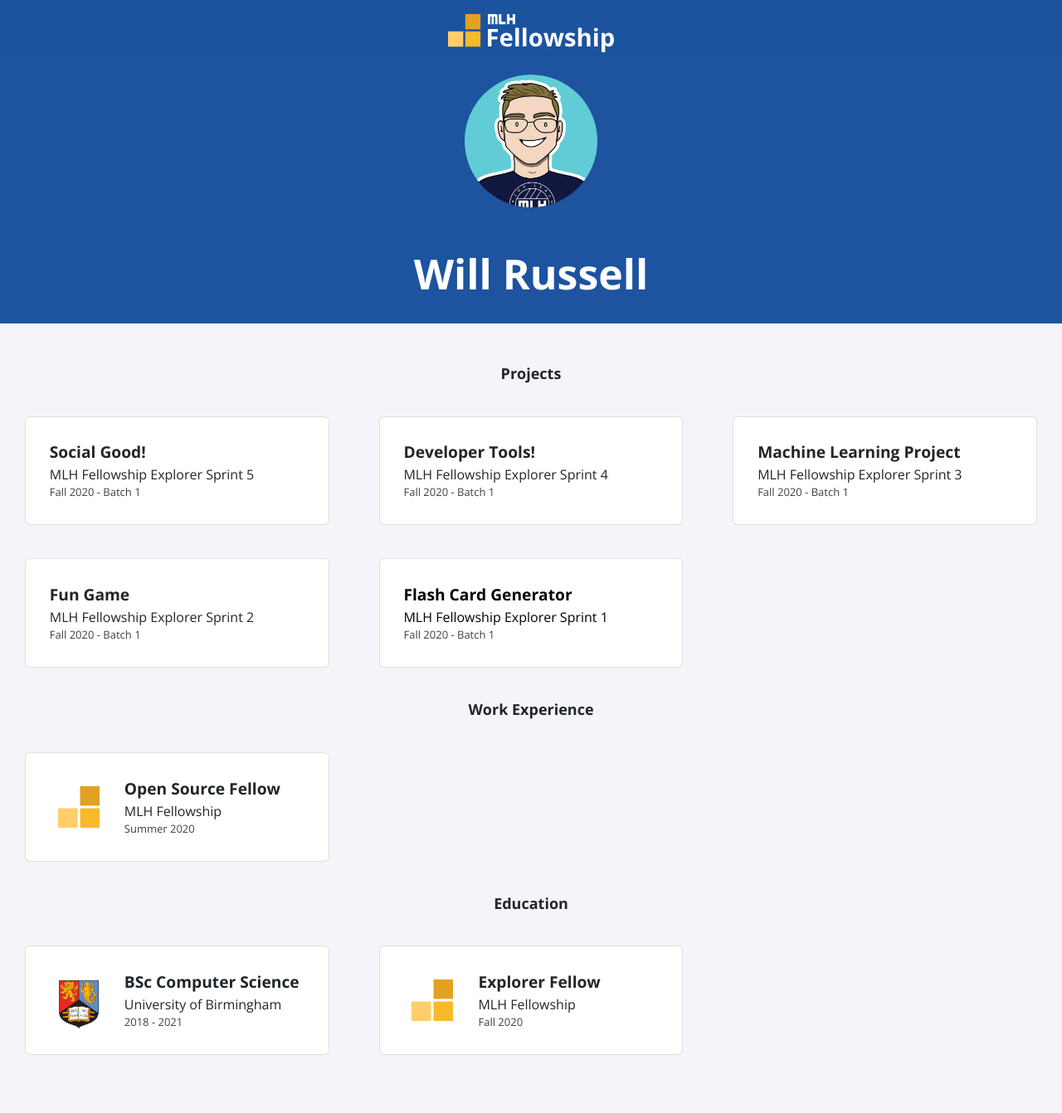
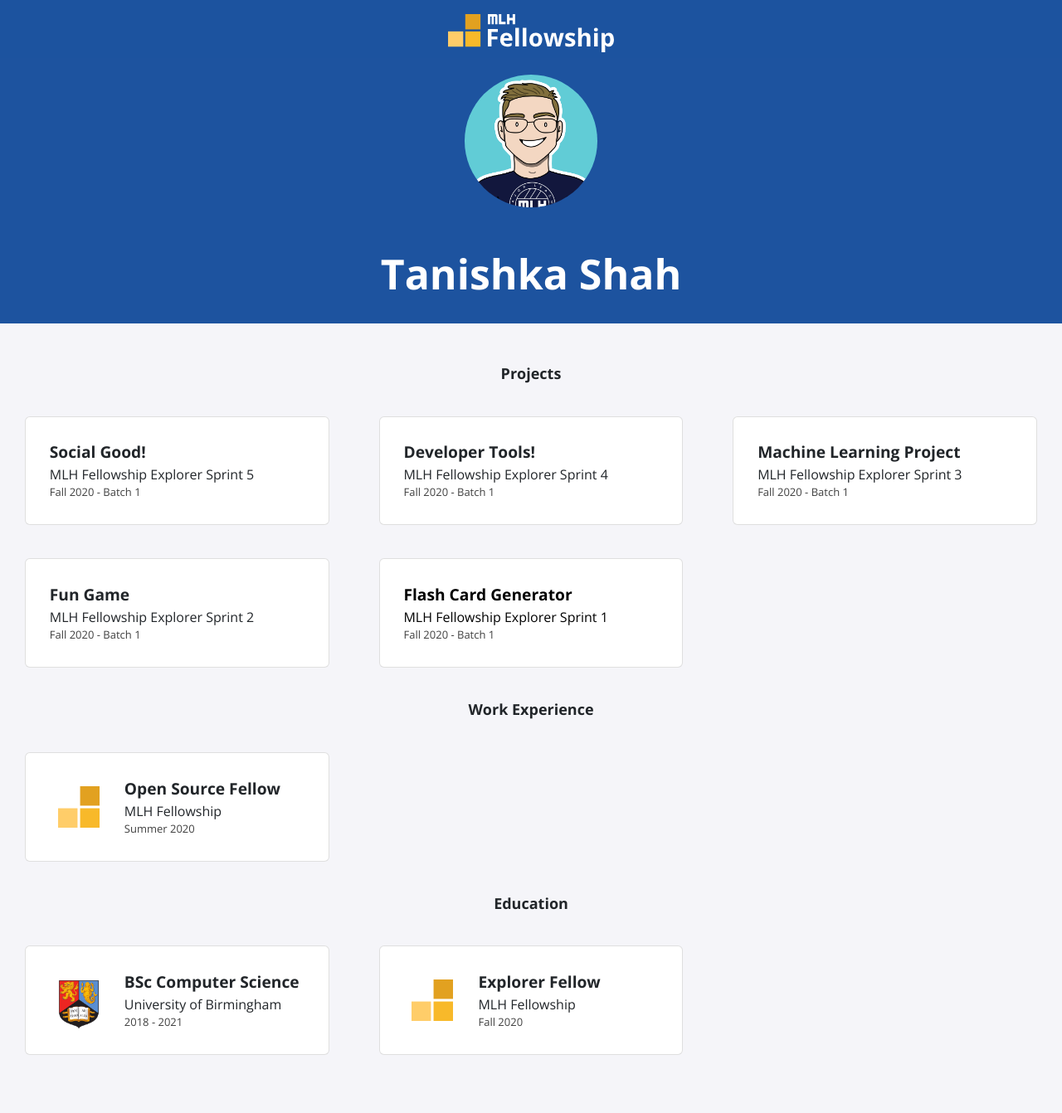
Before and after one commit to Tani-Shah/Tani-Shah.github.io, a Jekyll site: the page built from index.html, in a window 1280 px wide. Shown: the whole page at 83% size. Built offline with Jekyll 4.4.1, drawn with Linux system fonts in a browser that asks for light colours; nearby versions of some CDN libraries; part of the change alters nothing that is shown.

Commit message:
Update _config.yml to include my information.

```diff
--- a/_config.yml
+++ b/_config.yml
@@ -1,13 +1,13 @@
-title: "Will Russell"
-email: fellowship@mlh.io
+title: "Tanishka Shah"
+email: tanishkashah24@gmail.com
 description: >- # this means to ignore newlines until "baseurl:"
   Write an awesome description for your new site here. You can edit this
   line in _config.yml. It will appear in your document head meta (for
   Google search results) and in your feed.xml site description.
 baseurl: "/"
-url: "/portfolio-template"
-twitter_username: mlhacks
-github_username:  mlh-fellowship
+url: "/Tani-Shah.github.io"
+twitter_username: Tani-Shah
+github_username:  Tani-Shah
 
 sass:
   sass_dir: _sass
```
